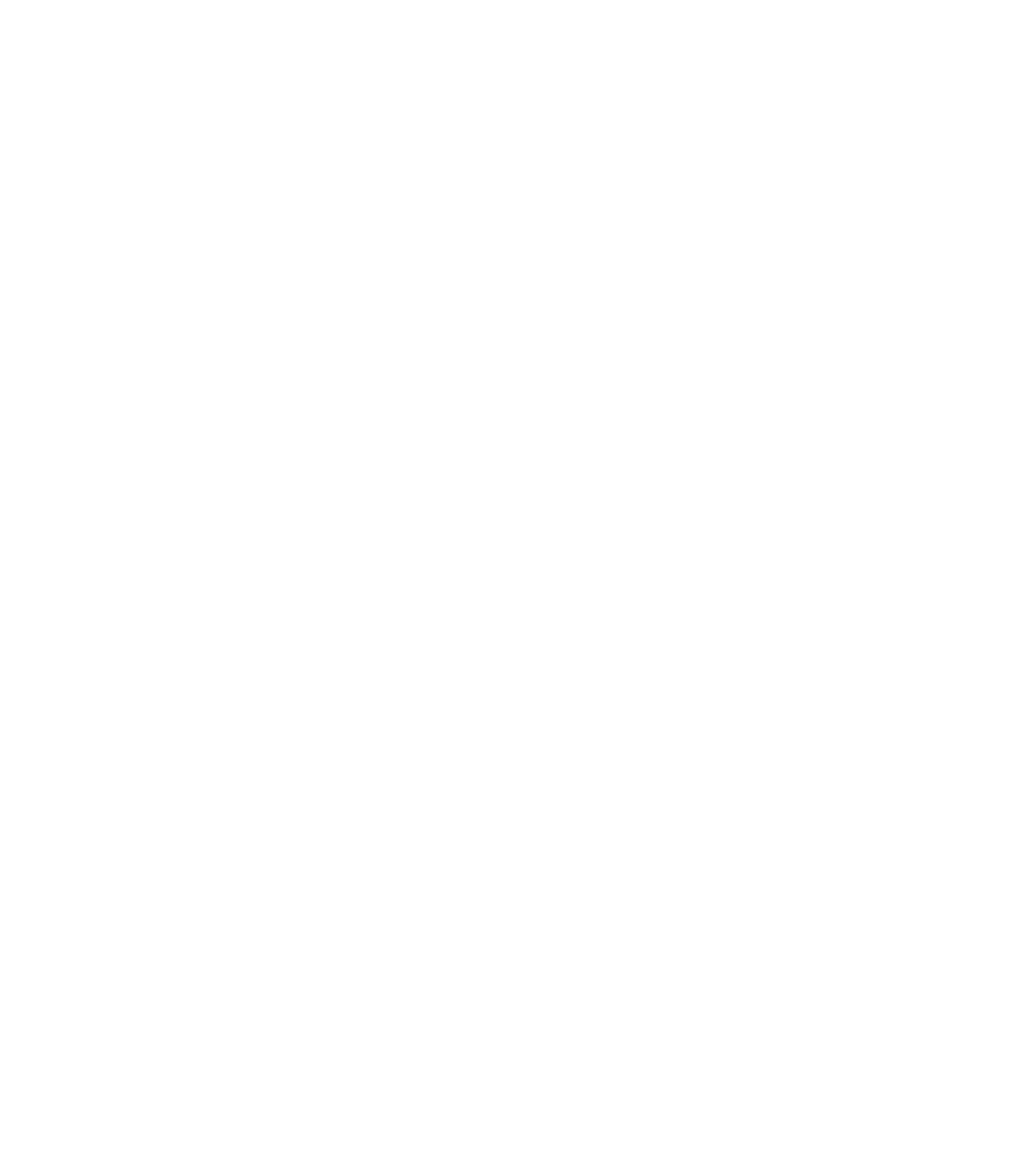
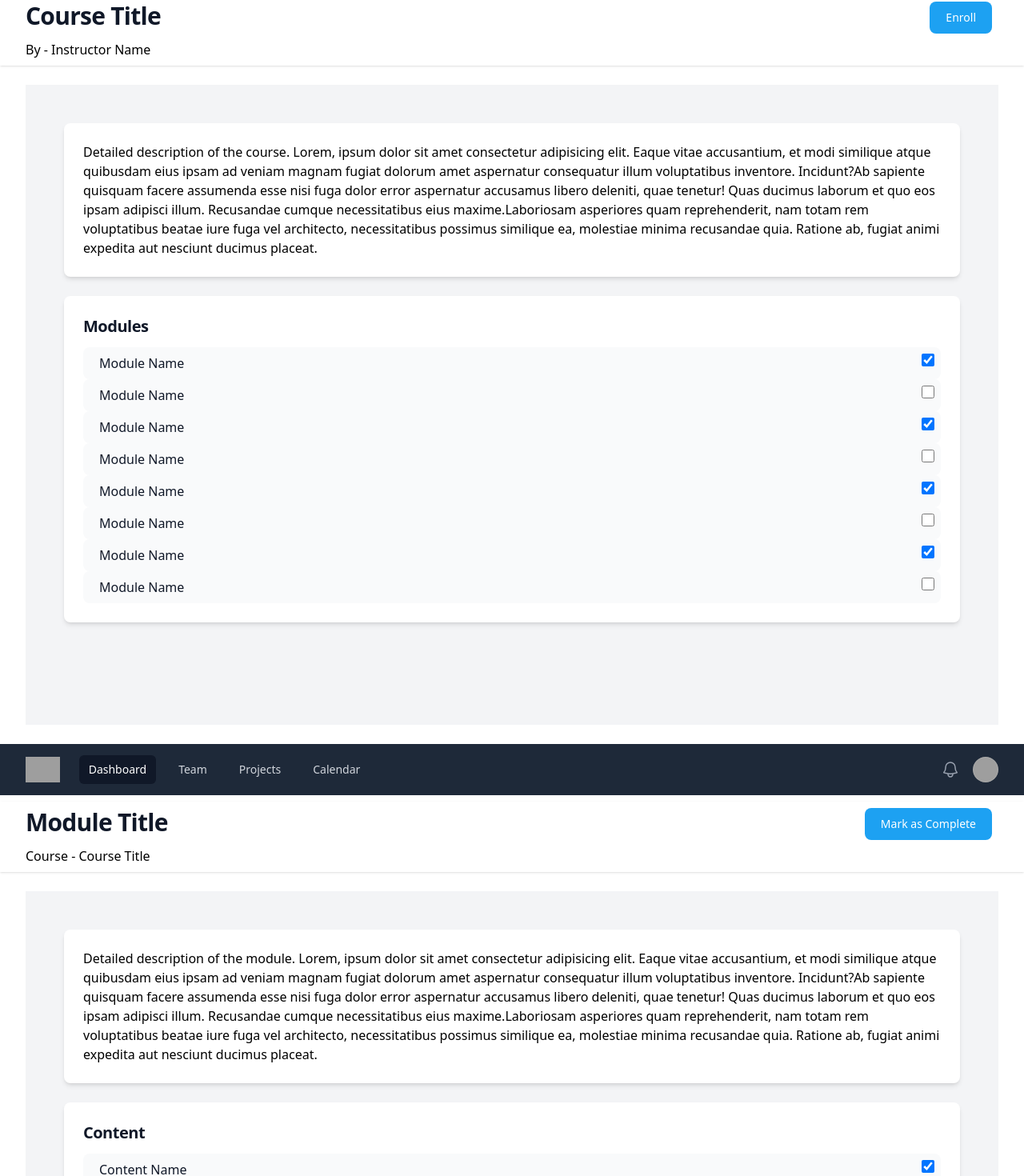
Before and after one commit to vishwaraj-j/e-learning-platform, a React (Vite) app in the folder frontend/: page / in a window 1280 px wide. Shown: the part 2723-4193 px from the top of the page at 80% size. Before the commit the page ends 2605 px from the top, so only its background shows below. Built offline with nearby package versions, Linux system fonts and the light colour scheme; grey boxes are pictures that could not be loaded.

Commit message:
add course details page

```diff
--- a/frontend/src/App.tsx
+++ b/frontend/src/App.tsx
@@ -1,13 +1,17 @@
-// import Cards from './components/common/Cards'
-// import Navbar from './components/common/Navbar'
-// import Sidebar from './components/common/Sidebar'
 import { CourseCatalog } from './pages/CourseCatalog'
 import Error from './components/common/Error'
+import { ModuleCard } from "./components/common/ModuleCard"
+import CourseDetails from "./pages/CourseDetails"
+import ModuleDetails from "./pages/ModuleDetails"
 function App() {
 
   return (<>
   <CourseCatalog/>
   <Error/>
+  <ModuleCard/>
+  <CourseDetails/>
+  <ModuleDetails/>
+
   </>
   )
 }
--- /dev/null
+++ b/frontend/src/components/common/ModuleCard.tsx
@@ -0,0 +1,33 @@
+import React from "react"
+interface ModuleCardProps{
+  title?: string;
+  isComplete?: boolean
+}
+export const ModuleCard: React.FC<ModuleCardProps> = ({
+    title= "Module Name",
+    isComplete = true
+}) => {
+  return (
+    <>
+        {/* <div className="w-300 bg-gray-100 p-3 rounded-lg ">
+            <ul className="space-y-2 font-medium">
+                <li>
+                    <a href="#" className="flex items-center justify-between mb-2 p-2 text-gray-900 bg-white rounded-lg dark:text-white hover:bg-gray-300 dark:hover:bg-gray-700 group">
+                        <span className="ms-3">Courses</span>
+                        <input type="checkbox" className=" w-4 h-4 border border-gray-400 rounded-sm bg-white" />
+                    </a>
+                </li>
+            </ul>
+        </div> */}
+         <ul className="space-y-2 font-medium">
+                <li>
+                    <a href="#" className="flex justify-between p-2 text-gray-900 bg-gray-50 rounded-lg dark:text-white hover:bg-gray-300 dark:hover:bg-gray-700 ">
+                        <span className="ms-3">{title}</span>
+                        <input type="checkbox" className=" w-4 h-4 border border-gray-400 rounded-sm bg-white" checked={isComplete}/>
+                    </a>
+                </li>
+            </ul>
+
+    </>
+  )
+}
--- a/frontend/src/components/common/Sidebar.tsx
+++ b/frontend/src/components/common/Sidebar.tsx
@@ -9,7 +9,7 @@ export default function Sidebar() {
     <div>
       <button
         onClick={() => setOpen(true)}
-        className="rounded-md bg-gray-950/5 px-2.5 py-1.5 text-sm font-semibold text-gray-900 hover:bg-gray-950/10 absolute left-0 top-1/2 -translate-y-1/2 h-48"
+        className="absolute left-0 top-1/2 -translate-y-1/2 bg-blue-500 p-4 rounded-md bg-gray-950/5 px-2.5 py-1.5 text-sm font-semibold text-gray-900 hover:bg-gray-950/10  h-48"
       >
         &gt;
       </button>
--- /dev/null
+++ b/frontend/src/pages/CourseDetails.tsx
@@ -0,0 +1,75 @@
+import Navbar from '../components/common/Navbar'
+import Sidebar from '../components/common/Sidebar'
+import { ModuleCard } from '../components/common/ModuleCard'
+
+
+const modules = [
+  {id:1, title:"Module Name", isComplete:true},
+  {id:2, title:"Module Name", isComplete:false},
+  {id:3, title:"Module Name", isComplete:true},
+  {id:4, title:"Module Name", isComplete:false},
+  {id:5, title:"Module Name", isComplete:true},
+  {id:6, title:"Module Name", isComplete:false},
+  {id:7, title:"Module Name", isComplete:true},
+  {id:8, title:"Module Name", isComplete:false}
+]
+
+export default function CourseDetails() {
+
+  return (
+    <>
+    <Navbar/>
+    <Sidebar/>
+
+        <header className="relative bg-white shadow-sm">
+          <div className="flex justify-between mx-auto max-w-7xl px-4 pb-1 pt-2 mt-2  sm:px-6 lg:px-8">
+            <h1 className="text-3xl font-bold tracking-tight text-gray-900">Course Title</h1>
+            <button type="button" className="text-white bg-[#1da1f2] hover:bg-[#1da1f2]/90  font-medium rounded-lg text-sm px-5 py-2.5 text-center inline-flex items-center me-2 mb-1">
+            Enroll
+            </button>
+          </div>
+          <div className="pb-2 mx-auto max-w-7xl  lg:px-8">
+            <h6 className=''>By - Instructor Name</h6>
+          </div>
+
+
+        </header>
+        <main>
+          <div className="mx-auto max-w-7xl px-4 py-6 sm:px-6 lg:px-8" >
+
+
+
+<div className="py-12 px-12 space-y-12 bg-gray-100 min-h-screen w-full">
+
+
+	<div className="flex flex-col h-full w-full mx-auto  space-y-6">
+		<section className="flex flex-col bg-white rounded-lg p-6 shadow-md  w-full">
+
+				Detailed description of the course.
+				Lorem, ipsum dolor sit amet consectetur adipisicing elit. Eaque vitae accusantium, et modi similique atque quibusdam eius ipsam ad veniam magnam fugiat dolorum amet aspernatur consequatur illum voluptatibus inventore. Incidunt?Ab sapiente quisquam facere assumenda esse nisi fuga dolor error aspernatur accusamus libero deleniti, quae tenetur! Quas ducimus laborum et quo eos ipsam adipisci illum. Recusandae cumque necessitatibus eius maxime.Laboriosam asperiores quam reprehenderit, nam totam rem voluptatibus beatae iure fuga vel architecto, necessitatibus possimus similique ea, molestiae minima recusandae quia. Ratione ab, fugiat animi expedita aut nesciunt ducimus placeat.
+
+		</section>
+
+    <section className="flex flex-col bg-white rounded-lg p-6 shadow-md  w-full">
+		<h3 className='text-xl font-semibold tracking-tight text-gray-900 mb-3'>Modules</h3>
+    {modules.map((module)=>(
+      <ModuleCard title={module.title} isComplete={module.isComplete}/>
+    ))}
+    </section>
+	</div>
+
+</div>
+
+
+
+
+
+
+
+
+          </div>
+        </main>
+
+    </>
+  )
+}
--- /dev/null
+++ b/frontend/src/pages/ModuleDetails.tsx
@@ -0,0 +1,75 @@
+import Navbar from '../components/common/Navbar'
+import Sidebar from '../components/common/Sidebar'
+import { ModuleCard } from '../components/common/ModuleCard'
+
+
+const contents = [
+  {id:1, title:"Content Name", isComplete:true},
+  {id:2, title:"Content Name", isComplete:false},
+  {id:3, title:"Content Name", isComplete:true},
+  {id:4, title:"Content Name", isComplete:false},
+  {id:5, title:"Content Name", isComplete:true},
+  {id:6, title:"Content Name", isComplete:false},
+  {id:7, title:"Content Name", isComplete:true},
+  {id:8, title:"Content Name", isComplete:false}
+]
+
+export default function ModuleDetails() {
+
+  return (
+    <>
+    <Navbar/>
+    <Sidebar/>
+
+        <header className="relative bg-white shadow-sm">
+          <div className="flex justify-between mx-auto max-w-7xl px-4 pb-1 pt-2 mt-2  sm:px-6 lg:px-8">
+            <h1 className="text-3xl font-bold tracking-tight text-gray-900">Module Title</h1>
+            <button type="button" className="text-white bg-[#1da1f2] hover:bg-[#1da1f2]/90  font-medium rounded-lg text-sm px-5 py-2.5 text-center inline-flex items-center me-2 mb-1">
+            Mark as Complete
+            </button>
+          </div>
+          <div className="pb-2 mx-auto max-w-7xl  lg:px-8">
+            <h6 className=''>Course - Course Title</h6>
+          </div>
+
+
+        </header>
+        <main>
+          <div className="mx-auto max-w-7xl px-4 py-6 sm:px-6 lg:px-8" >
+
+
+
+<div className="py-12 px-12 space-y-12 bg-gray-100 min-h-screen w-full">
+
+
+    <div className="flex flex-col h-full w-full mx-auto  space-y-6">
+        <section className="flex flex-col bg-white rounded-lg p-6 shadow-md  w-full">
+
+                Detailed description of the module.
+                Lorem, ipsum dolor sit amet consectetur adipisicing elit. Eaque vitae accusantium, et modi similique atque quibusdam eius ipsam ad veniam magnam fugiat dolorum amet aspernatur consequatur illum voluptatibus inventore. Incidunt?Ab sapiente quisquam facere assumenda esse nisi fuga dolor error aspernatur accusamus libero deleniti, quae tenetur! Quas ducimus laborum et quo eos ipsam adipisci illum. Recusandae cumque necessitatibus eius maxime.Laboriosam asperiores quam reprehenderit, nam totam rem voluptatibus beatae iure fuga vel architecto, necessitatibus possimus similique ea, molestiae minima recusandae quia. Ratione ab, fugiat animi expedita aut nesciunt ducimus placeat.
+
+        </section>
+
+    <section className="flex flex-col bg-white rounded-lg p-6 shadow-md  w-full">
+        <h3 className='text-xl font-semibold tracking-tight text-gray-900 mb-3'>Content</h3>
+    {contents.map((content)=>(
+      <ModuleCard title={content.title} isComplete={content.isComplete}/>
+    ))}
+    </section>
+    </div>
+
+</div>
+
+
+
+
+
+
+
+
+          </div>
+        </main>
+
+    </>
+  )
+}
```
